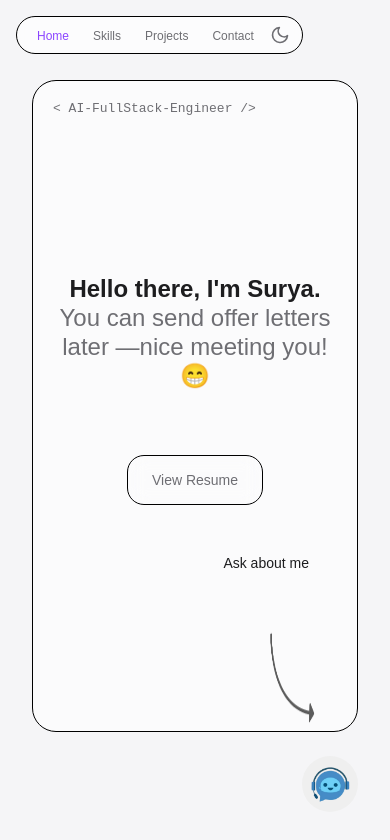
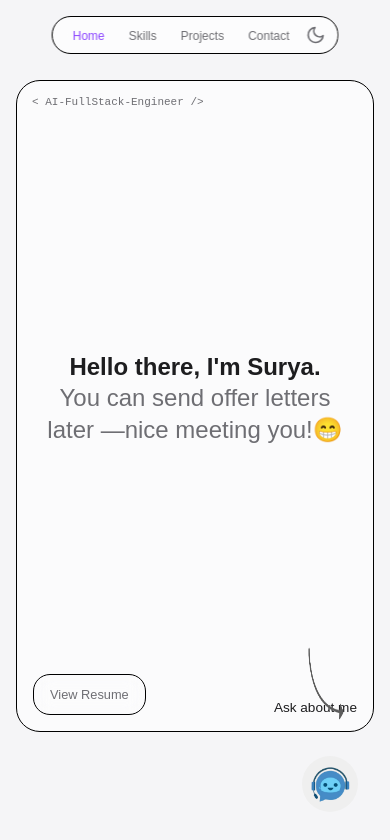
Before and after one commit to suryateja000/portfolio, a React (Create React App) app: page / in a window 390 px wide. Shown: the top 840 px of the page. Built offline with nearby package versions, Linux system fonts and the light colour scheme; a web font is replaced by a local one.

Commit message:
updated requirements

```diff
--- a/src/styles/responsive.css
+++ b/src/styles/responsive.css
@@ -1,6 +1,6 @@
 /* ===================================
    responsive.css
-   Mobile & Tablet - NO VERTICAL SCROLL
+   Mobile & Tablet Responsive Fixes
    =================================== */
 
 @media (max-width: 768px) {
@@ -14,7 +14,6 @@
     overflow: hidden;
     overscroll-behavior: none;
     touch-action: none;
-    -webkit-overflow-scrolling: auto;
   }
 
   /* Fullpage container - fixed positioning */
@@ -50,43 +49,32 @@
     overflow: hidden;
     position: relative;
     touch-action: pan-x;
+    display: flex;
+    align-items: center;
+    justify-content: center;
   }
 
-  /* Page content - contained within viewport */
+  /* Page content wrapper */
   .page-content {
-    position: absolute;
-    top: 0;
-    left: 0;
-    right: 0;
-    bottom: 0;
-    padding: 5rem 1rem 2rem 1rem;
-    overflow-y: auto;
-    overflow-x: hidden;
-    -webkit-overflow-scrolling: touch;
+    width: 100%;
+    height: 100%;
+    padding: 0;
+    overflow: hidden;
+    display: flex;
+    align-items: center;
+    justify-content: center;
   }
 
-  /* Hide scrollbars completely on mobile */
-  .page-section::-webkit-scrollbar,
-  .page-content::-webkit-scrollbar {
+  /* Hide ALL scrollbars */
+  *::-webkit-scrollbar {
     display: none;
     width: 0;
     height: 0;
   }
 
-  .page-section,
-  .page-content {
+  * {
     -ms-overflow-style: none;
     scrollbar-width: none;
-  }
-
-  /* Unified container heights */
-  .hero-box,
-  .contact-layout-container,
-  .skills-main-bento,
-  .projects-interactive-layout {
-    height: var(--page-container-mobile-height);
-    max-height: var(--page-container-mobile-height);
-    overflow: hidden;
   }
 
   /* Typography */
@@ -98,9 +86,10 @@
   .navbar {
     position: fixed;
     top: 1rem;
-    left: 1rem;
-    transform: none;
+    left: 50%;
+    transform: translateX(-50%);
     width: auto;
+    max-width: 90%;
     padding: 0.5rem 0.75rem;
     gap: 0.5rem;
     z-index: 1000;
@@ -121,93 +110,140 @@
     font-size: 0.85rem;
   }
 
-  /* Bento box mobile */
-  .bento-box {
-    padding: 1rem;
+  /* ===== HOME PAGE ===== */
+  .hero-box {
     width: calc(100% - 2rem);
-    height: var(--page-container-mobile-height);
-    max-height: var(--page-container-mobile-height);
-    margin: 0 1rem;
-    overflow: hidden;
+    height: 500px;
+    margin: 5rem 1rem 0 1rem;
+    padding: 2rem 1.5rem;
+    display: flex;
+    flex-direction: column;
+    justify-content: center;
+    align-items: center;
+    gap: 1rem;
+    position: relative;
   }
 
-  /* Home page mobile */
   .subtitle {
-    font-size: 13px;
-    top: 20px;
-    left: 20px;
+    font-size: 11px;
+    top: 15px;
+    left: 15px;
+  }
+
+  .hero-main-text {
+    text-align: center;
   }
 
   .hero-main-text h1 {
     font-size: 1.75rem;
+    line-height: 1.3;
+  }
+
+  .resume-download-cta {
+    position: absolute;
+    bottom: 1rem;
+    left: 1rem;
+    padding: 0.75rem 1rem;
+    font-size: 0.8rem;
+  }
+
+  .chatbot-cta {
+    position: absolute;
+    bottom: 1rem;
+    right: 1rem;
+    font-size: 0.85rem;
   }
 
   .arrow {
-    width: 100px;
-    height: 150px;
-    right: 1rem;
-    bottom: -1rem;
+    width: 80px;
+    height: 120px;
+    right: 0.5rem;
+    bottom: -0.5rem;
   }
 
-  .resume-download-cta {
-    position: static;
-    margin-top: 2rem;
-    padding: 1rem 1.5rem;
-    width: fit-content;
+  .bot-icon {
+    width: 70px;
+    height: 70px;
   }
 
-  /* Skills page mobile */
+  /* ===== SKILLS PAGE ===== */
   .skills-page-container {
     padding: 0;
     height: 100%;
+    display: flex;
+    align-items: center;
+    justify-content: center;
   }
 
   .skills-main-bento {
     width: calc(100% - 2rem);
-    margin: 0 1rem;
+    height: 520px;
+    margin: 5rem 1rem 0 1rem;
     padding: 1rem;
-    height: var(--page-container-mobile-height);
-    max-height: var(--page-container-mobile-height);
     grid-template-columns: 1fr;
     grid-template-rows: auto auto auto;
-    gap: 1rem;
+    gap: 0.75rem;
     overflow: hidden;
   }
 
   .skill-panel {
-    padding: 1rem;
+    padding: 0.75rem;
     overflow: hidden;
   }
 
+  .skill-panel:nth-child(1),
+  .skill-panel:nth-child(2),
+  .skill-panel:nth-child(3) {
+    grid-column: 1;
+    grid-row: auto;
+  }
+
   .panel-title {
-    font-size: 1rem;
-    margin-bottom: 0.75rem;
+    font-size: 0.95rem;
+    margin-bottom: 0.5rem;
+    padding-bottom: 0.4rem;
   }
 
   .panel-grid {
-    grid-template-columns: repeat(auto-fit, minmax(100px, 1fr));
-    gap: 0.75rem;
-    overflow: visible;
+    grid-template-columns: repeat(auto-fit, minmax(90px, 1fr));
+    gap: 0.5rem;
+    align-content: start;
   }
 
   .skill-cell {
-    min-width: 100px;
-    height: 75px;
-    padding: 0.5rem;
+    min-width: 90px;
+    height: 70px;
+    padding: 0.4rem;
+    gap: 0.4rem;
   }
 
-  /* Projects page mobile */
+  .skill-icon {
+    font-size: 1.3rem;
+  }
+
+  .skill-name {
+    font-size: 0.75rem;
+    line-height: 1.1;
+  }
+
+  /* ===== PROJECTS PAGE ===== */
+  .page-container {
+    height: 100%;
+    display: flex;
+    flex-direction: column;
+  }
+
   .projects-header {
-    margin: 0 0 1rem 0;
-    width: 100%;
+    margin: 5rem 1rem 0.75rem 1rem;
+    padding: 0;
   }
 
   .filter-tabs {
     width: 100%;
-    padding: 0.3rem;
+    padding: 0.25rem;
     overflow-x: auto;
     overflow-y: hidden;
-    -webkit-overflow-scrolling: touch;
+    gap: 0.5rem;
   }
 
   .filter-tabs::-webkit-scrollbar {
@@ -216,25 +252,24 @@
 
   .filter-tab {
     padding: 0.5rem 1rem;
-    font-size: 0.85rem;
+    font-size: 0.8rem;
     white-space: nowrap;
   }
 
   .projects-interactive-layout {
     width: calc(100% - 2rem);
+    height: 480px;
     margin: 0 1rem;
     padding: 1rem;
-    height: var(--page-container-mobile-height);
-    max-height: var(--page-container-mobile-height);
     flex-direction: column;
-    gap: 1rem;
+    gap: 0.75rem;
     overflow: hidden;
   }
 
   .projects-list-column {
     max-width: 100%;
     height: auto;
-    max-height: 100px;
+    max-height: 90px;
     overflow: hidden;
   }
 
@@ -243,19 +278,24 @@
   }
 
   .projects-list-container {
-    max-height: 100px;
+    max-height: 90px;
     overflow-y: auto;
     overflow-x: hidden;
     padding-right: 0;
   }
 
-  .projects-list-container::-webkit-scrollbar {
-    display: none;
+  .project-list-item {
+    padding: 0.4rem 0;
+    font-size: 0.8rem;
   }
 
-  .project-list-item {
-    padding: 0.5rem 0;
+  .project-list-title {
     font-size: 0.85rem;
+  }
+
+  .project-list-index {
+    font-size: 0.75rem;
+    margin-right: 0.5rem;
   }
 
   .projects-viewport-column {
@@ -264,35 +304,62 @@
   }
 
   .viewport-image-wrapper {
-    height: 160px;
-    margin-bottom: 1rem;
+    height: 140px;
+    margin-bottom: 0.75rem;
+  }
+
+  .viewport-image {
+    width: 100%;
+    height: 100%;
+    object-fit: cover;
   }
 
   .viewport-details {
-    padding-top: 0.75rem;
+    padding-top: 0.5rem;
   }
 
   .viewport-description {
-    font-size: 0.85rem;
-    line-height: 1.4;
+    font-size: 0.8rem;
+    line-height: 1.3;
+    margin-bottom: 0.75rem;
+    display: -webkit-box;
+    -webkit-line-clamp: 3;
+    -webkit-box-orient: vertical;
+    overflow: hidden;
   }
 
   .viewport-footer {
     flex-direction: column;
-    gap: 0.75rem;
+    align-items: flex-start;
+    gap: 0.5rem;
+    padding-top: 0.5rem;
+  }
+
+  .viewport-actions {
+    width: 100%;
+    justify-content: flex-start;
+    gap: 0.5rem;
   }
 
   .action-btn {
-    padding: 0.5rem 1rem;
-    font-size: 0.85rem;
+    padding: 0.4rem 0.8rem;
+    font-size: 0.75rem;
   }
 
-  /* Contact page mobile */
+  .viewport-tech {
+    gap: 0.5rem;
+  }
+
+  .tech-icon-container {
+    font-size: 1.1rem;
+  }
+
+  /* ===== CONTACT PAGE ===== */
   .contact-layout-container {
     width: calc(100% - 2rem);
-    margin: 0 1rem;
-    height: var(--page-container-mobile-height);
-    max-height: var(--page-container-mobile-height);
+    height: 520px;
+    margin: 5rem 1rem 0 1rem;
+    padding: 0;
     flex-direction: column;
     overflow: hidden;
   }
@@ -301,38 +368,39 @@
     flex: 1;
     padding: 2rem 1.5rem;
     border-right: none;
-    border-bottom: 1px solid var(--border-color);
-    overflow-y: auto;
-  }
-
-  .contact-info-panel::-webkit-scrollbar {
-    display: none;
+    overflow: hidden;
   }
 
   .contact-form-panel {
     display: none;
   }
 
-  .info-header h2 {
-    font-size: 1.75rem;
+  .info-header {
+    margin-bottom: 1rem;
   }
 
   .info-icon-wrapper {
     width: 50px;
     height: 50px;
+    font-size: 1.5rem;
+  }
+
+  .info-header h2 {
+    font-size: 1.75rem;
   }
 
   .info-text {
-    font-size: 0.9rem;
-    line-height: 1.6;
+    font-size: 0.85rem;
+    line-height: 1.5;
+    margin-bottom: 1.5rem;
+  }
+
+  .info-links a {
+    padding: 0.5rem 0;
+    font-size: 0.85rem;
   }
 
   /* Chatbot mobile */
-  .bot-icon {
-    width: 70px;
-    height: 70px;
-  }
-
   .chat-toggle-button {
     bottom: 2rem;
     right: 2rem;
@@ -384,12 +452,46 @@
     font-size: 0.75rem;
   }
 
-  .skill-cell {
-    min-width: 90px;
-    height: 70px;
+  .hero-box,
+  .skills-main-bento,
+  .projects-interactive-layout,
+  .contact-layout-container {
+    height: 480px;
   }
 
   .info-header h2 {
     font-size: 1.5rem;
   }
+
+  .skill-cell {
+    min-width: 85px;
+    height: 65px;
+  }
+
+  .viewport-description {
+    -webkit-line-clamp: 2;
+  }
 }
+
+/* Tablet landscape */
+@media (min-width: 769px) and (max-width: 1024px) {
+  .page-container {
+    max-width: 900px;
+  }
+
+  .hero-main-text h1 {
+    font-size: 3rem;
+  }
+
+  .skills-main-bento {
+    padding: 1.25rem;
+  }
+
+  .projects-interactive-layout {
+    gap: 1.5rem;
+  }
+
+  .projects-list-column {
+    max-width: 300px;
+  }
+}
```
Also changed, not shown: 1 other file (tests, documents, lock files or other folders).
